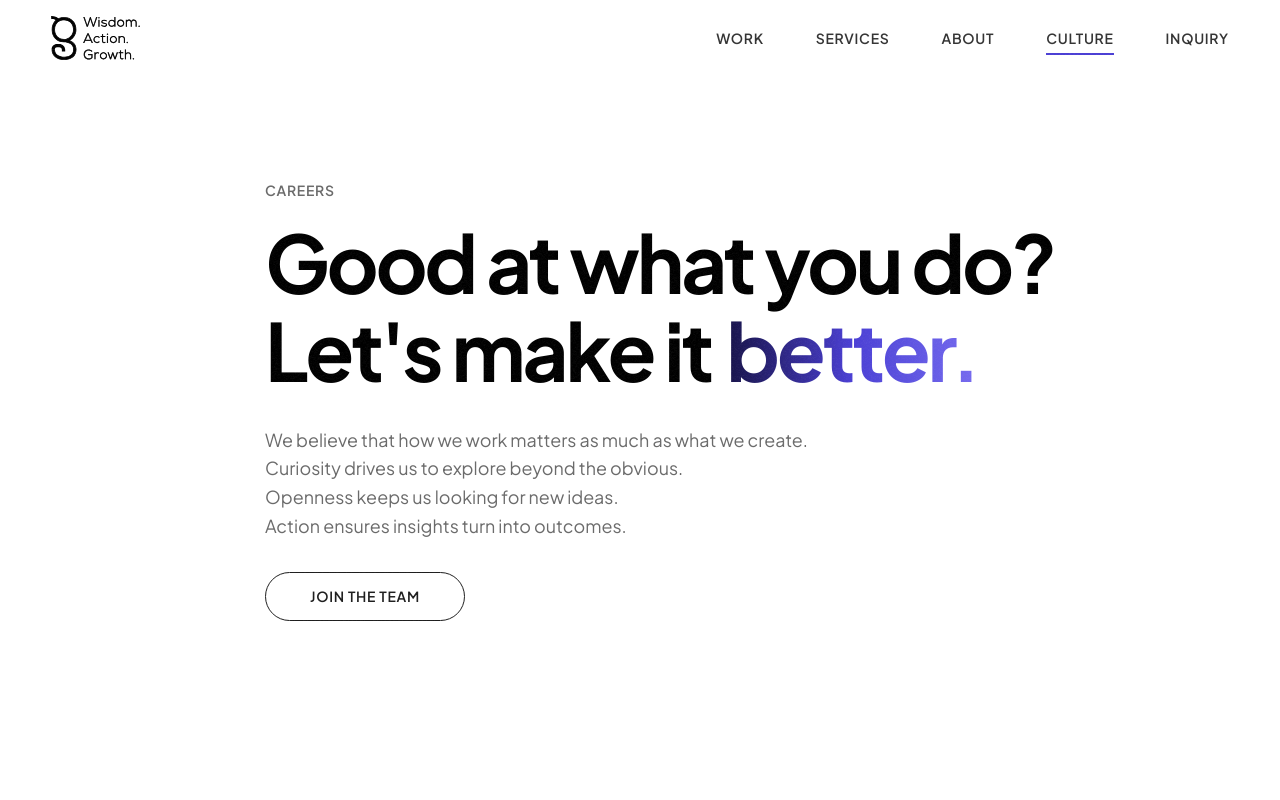
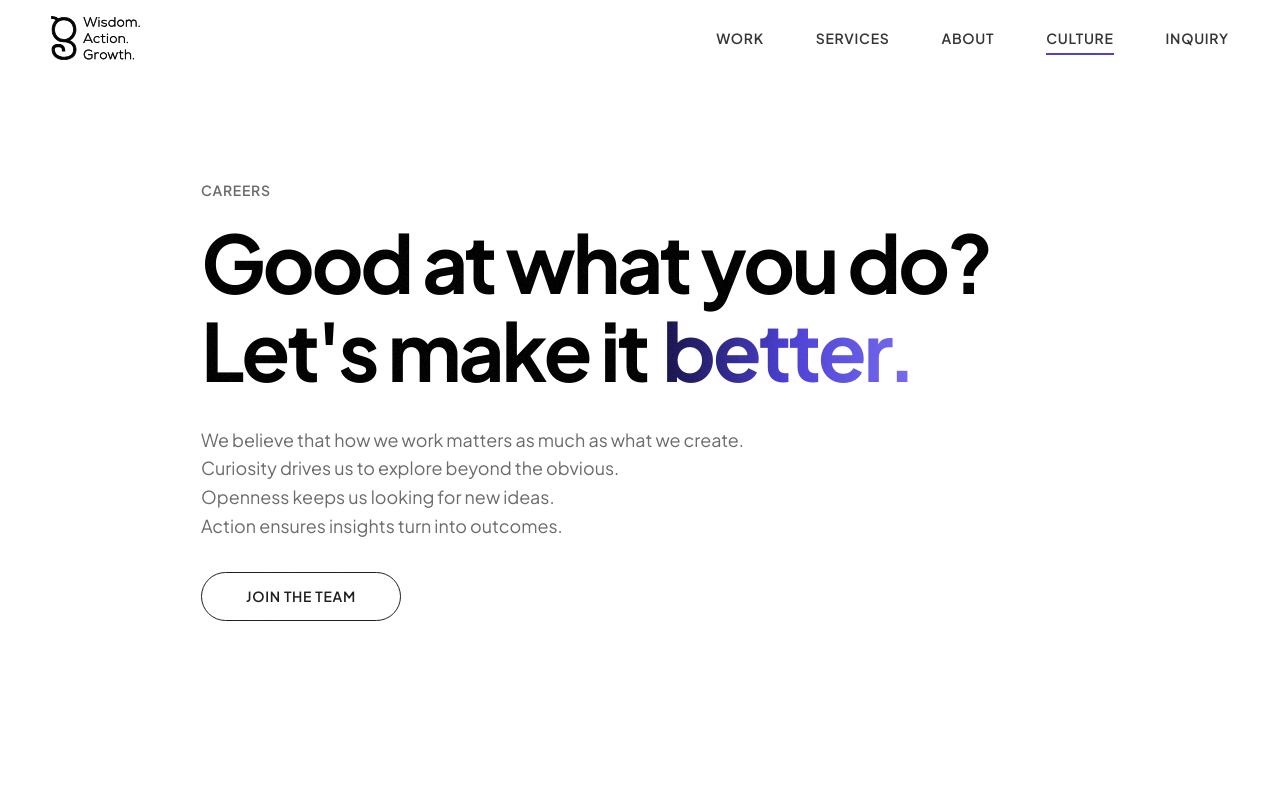
Before and after one commit to zmanan96-collab/experiment-pragyan-web, a Next.js app: page /culture in a window 1280 px wide. Shown: the top 800 px of the page. Built offline with nearby package versions, Linux system fonts and the light colour scheme.

Commit message:
updated website

```diff
--- a/src/app/culture/page.tsx
+++ b/src/app/culture/page.tsx
@@ -68,9 +68,9 @@ export default function Culture() {
               {/* Hero Section - matches reference image */}
               <section id="culture-hero-section" className="bg-white text-black pt-[clamp(160px,18vw,220px)] pb-[clamp(80px,12vw,140px)] md:py-0 md:min-h-screen md:h-screen md:flex md:flex-col md:justify-center relative overflow-x-hidden z-10 w-full" aria-labelledby="culture-h">
                 <div className="wrap">
-                  <div className="max-w-[1200px] mx-auto flex flex-col md:flex-row items-center justify-between gap-12 md:gap-16 w-full transition-transform duration-500">
+                  <div className="flex flex-col md:flex-row items-center justify-between gap-12 md:gap-16 w-full transition-transform duration-500">
                     {/* Left content block */}
-                    <div className="w-full md:w-[55%] lg:w-[50%] xl:w-[60%] max-w-[750px] flex flex-col items-start max-[880px]:items-center max-[880px]:text-center md:ml-[2vw] lg:ml-[4vw] xl:ml-0 transition-transform duration-500">
+                    <div className="w-full md:w-[65%] lg:w-[60%] xl:w-[70%] max-w-[750px] flex flex-col items-start max-[880px]:items-center max-[880px]:text-center transition-transform duration-500 md:-ml-[6vw] lg:-ml-[8vw] xl:-ml-[10vw]">
                       <Reveal>
                         <span className="text-nav-label tracking-[0.22em] uppercase text-[#6a6a6a] block mb-6 md:mb-4">Careers</span>
                         <h1 id="culture-h" className="text-hero text-black mb-10 md:mb-6">
--- a/src/app/services/page.tsx
+++ b/src/app/services/page.tsx
@@ -111,7 +111,7 @@ export default function Services() {
               <section id="services-hero-section" className="bg-white text-black pt-[clamp(140px,18vw,200px)] pb-16 md:pb-[140px] md:pt-[80px] md:min-h-[100svh] md:h-[100svh] md:flex md:flex-col md:justify-center relative overflow-hidden z-10 w-full">
                 <div className="wrap relative z-20 flex flex-col md:flex-row md:items-center md:justify-between gap-10 md:gap-12 lg:gap-16 w-full 2xl:-translate-y-4">
                   {/* Left Column: Text Content */}
-                  <div className="w-full md:w-[45%] lg:w-[40%] xl:w-[48%] flex flex-col justify-center text-left pl-6 md:pl-0 md:ml-[3vw] lg:ml-[5vw] xl:ml-0">
+                  <div className="w-full md:w-[45%] lg:w-[40%] xl:w-[48%] flex flex-col justify-center text-left pl-6 md:pl-0 md:ml-[8vw] lg:ml-[12vw] xl:ml-0">
                     <Reveal className="mb-4 lg:mb-6 max-w-[700px] lg:max-w-[850px] 2xl:max-w-[1000px] transition-transform duration-700 ease-out">
                       <span className="text-nav-label tracking-[0.22em] uppercase text-[#6a6a6a] block mb-3">Services</span>
                       <h2 className="text-hero text-black transition-all duration-700 ease-out pb-2">
```
